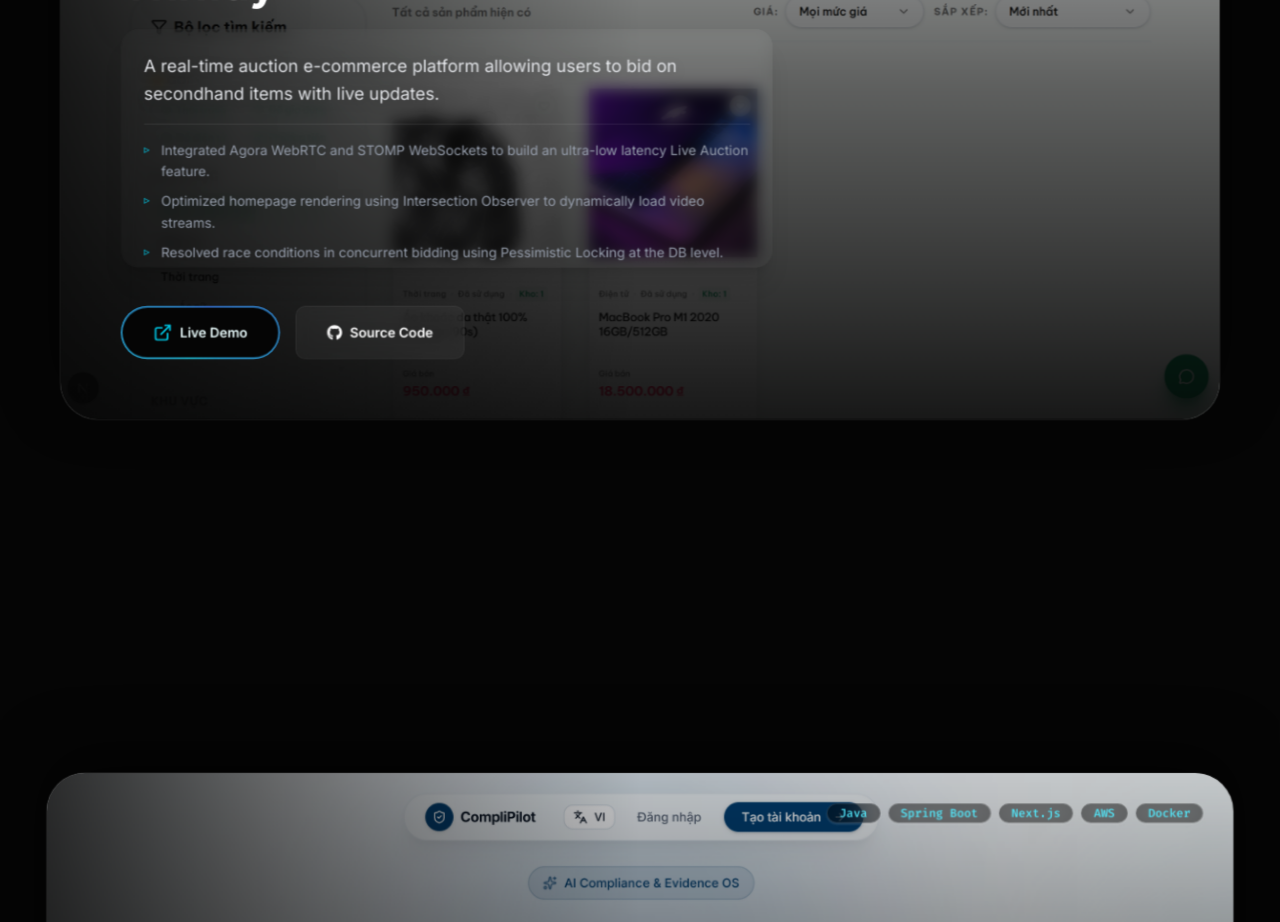
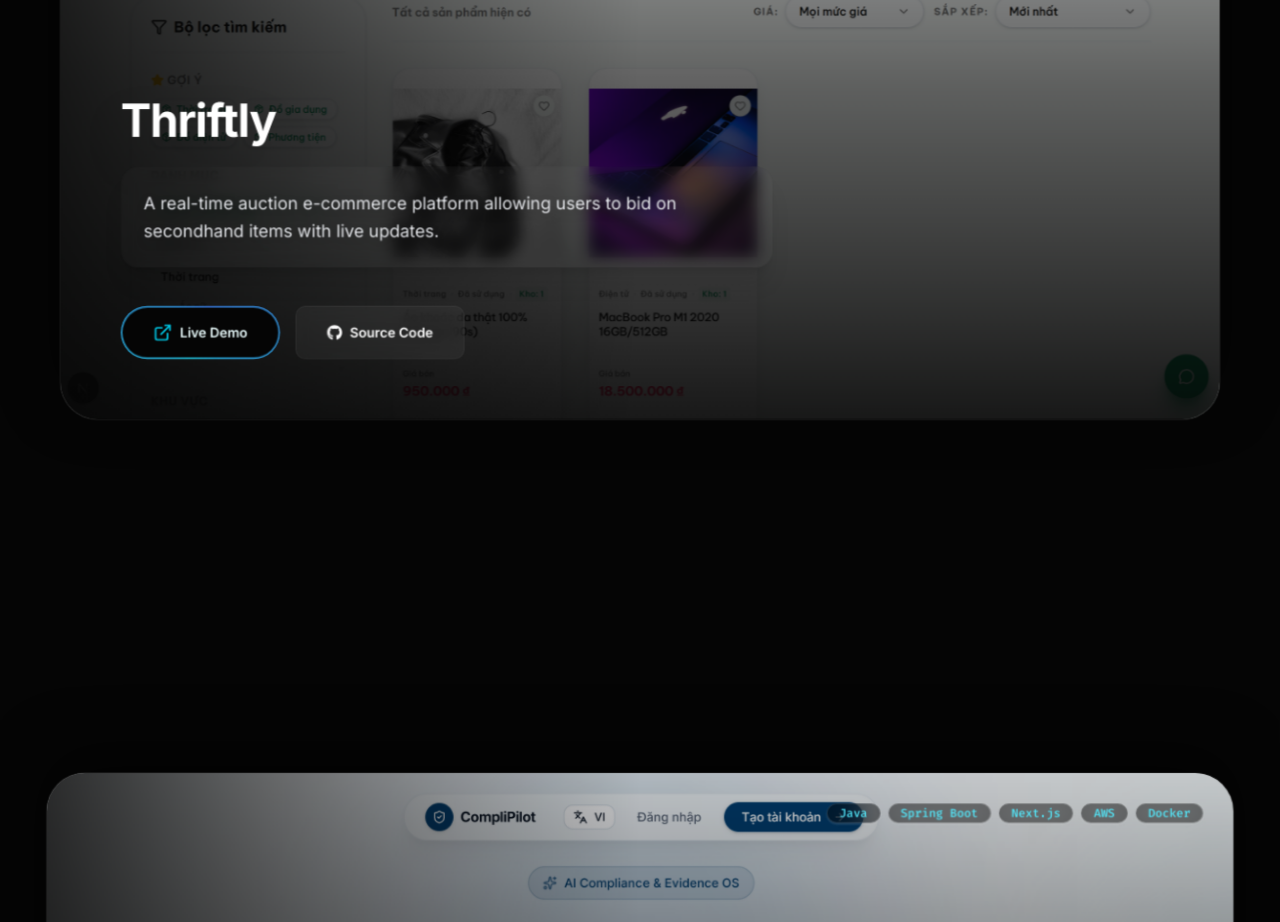
Before and after one commit to lehai170504/portfolio, a Next.js app: page / in a window 1280 px wide. Shown: the part 2880-3802 px from the top of the page. Built offline with nearby package versions, Linux system fonts and the light colour scheme.

Commit message:
feat: initialize portfolio content data with hero, projects, and experience details

```diff
--- a/src/data/content.ts
+++ b/src/data/content.ts
@@ -20,15 +20,6 @@
       id: "thriftly",
       title: "Thriftly",
       description: "A real-time auction e-commerce platform allowing users to bid on secondhand items with live updates.",
-      features: [
-        "Integrated Agora WebRTC and STOMP WebSockets to build an ultra-low latency Live Auction feature.",
-        "Optimized homepage rendering using Intersection Observer to dynamically load video streams.",
-        "Resolved race conditions in concurrent bidding using Pessimistic Locking at the DB level.",
-        "Built an Escrow Wallet system ensuring 100% secure transactions with @Transactional rollbacks.",
-        "Implemented Clean Architecture by separating Domain, Command, and Query layers.",
-        "Secured the system against DDoS and brute-force attacks using Bucket4j Rate Limiting.",
-        "Configured highly secure authentication utilizing JWT with Refresh Tokens and strict XSS/CSRF defenses."
-      ],
       tags: ["Spring Boot", "Next.js", "WebSockets", "PostgreSQL", "Escrow"],
       githubUrl: "https://github.com/lehai170504/thriftly",
       liveUrl: "https://thrift-swap.vercel.app",
```
